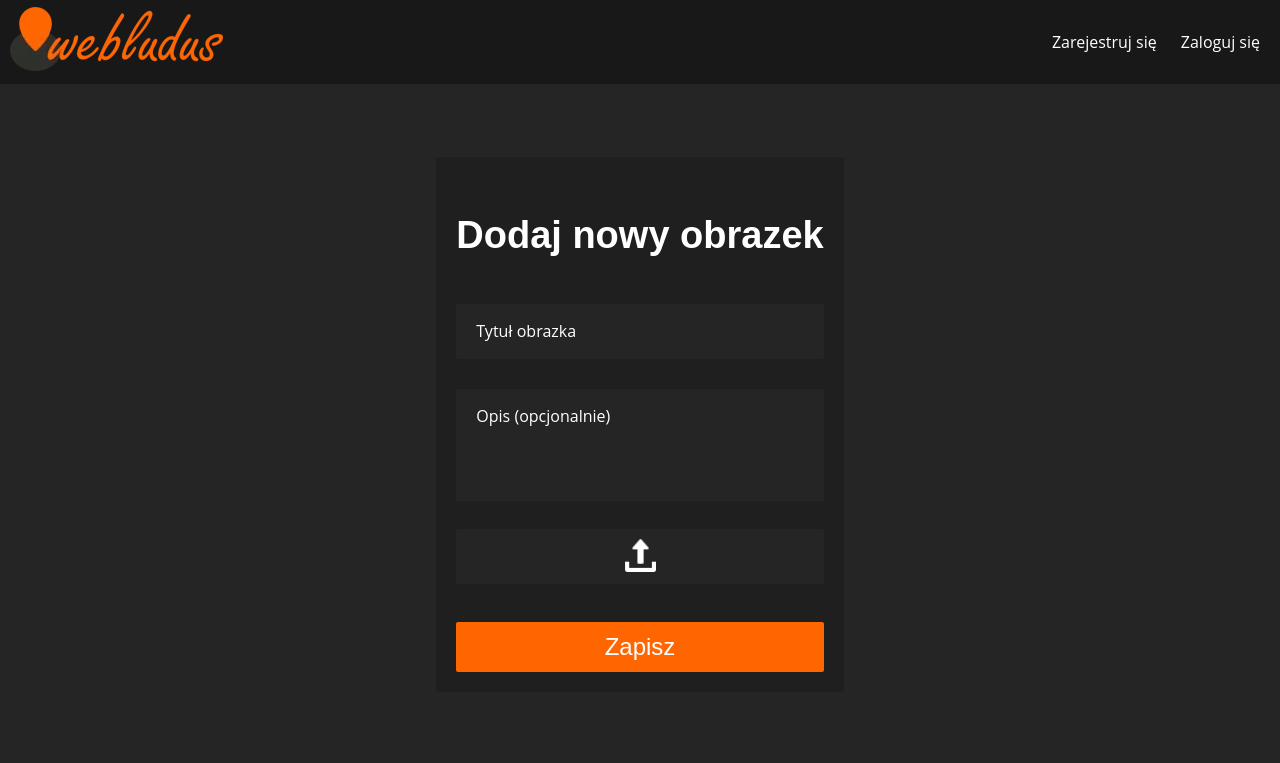
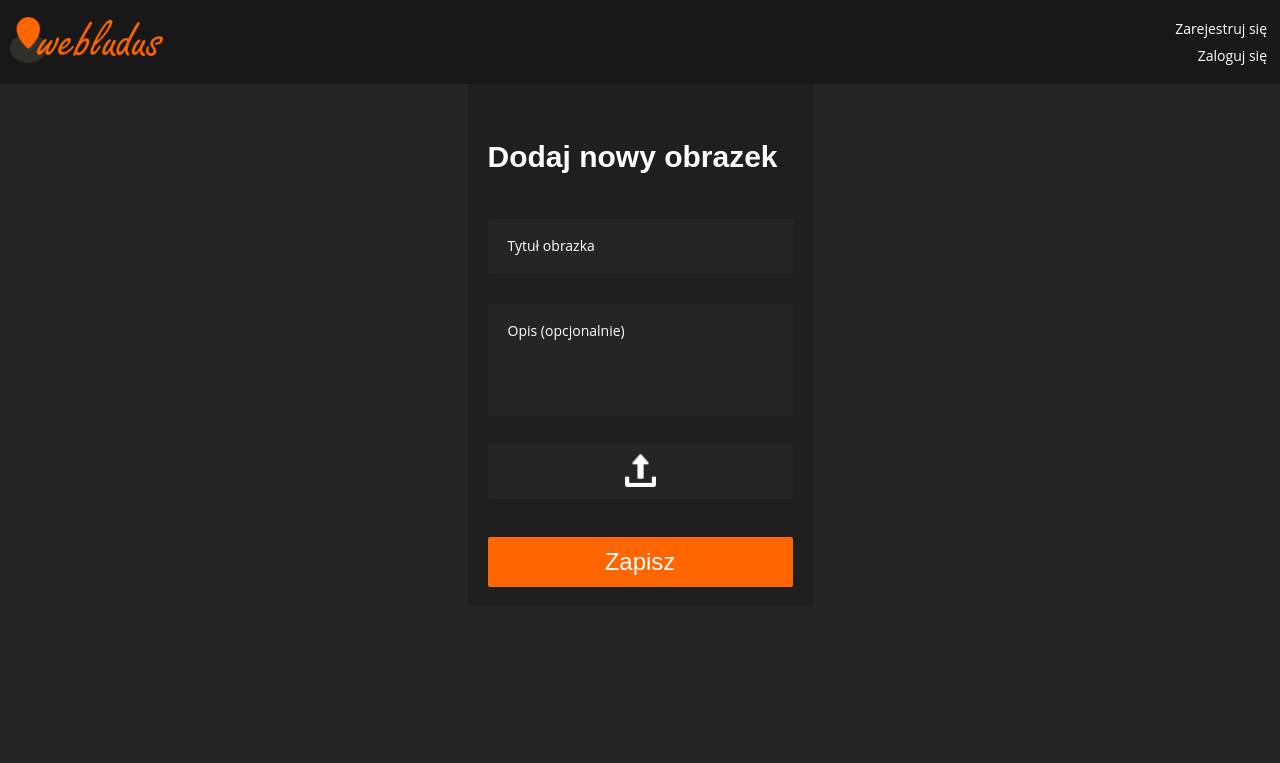
Before and after one commit to dawid-szaniawski/imagocms, a Flask app: page /create/ in a window 1280 px wide. Shown: the top 763 px of the page. Run offline with Flask 3, Linux system fonts and the light colour scheme; the visitor is signed in with stand-in values (Sample User, id 1); data that the repository does not hold is empty; some libraries are stand-ins or nearby versions.

Commit message:
make me less ugly pls

```diff
--- a/imagocms/static/style.css
+++ b/imagocms/static/style.css
@@ -2,7 +2,7 @@
   margin: 0;
   padding: 0;
   box-sizing: border-box;
-  font-size: 1.6rem;
+  font-size: 1.4rem;
   font-weight: 400;
   line-height: 1.5em;
   text-transform: none;
@@ -20,7 +20,7 @@ img {
 }
 h2, h2 a {
   color: #fff;
-  font-size: 2.6rem;
+  font-size: 2.3rem;
   font-weight: 450;
   text-decoration: none;
 }
@@ -31,7 +31,7 @@ header{
   color: #fff;
 }
 article{
-  margin: 20px;
+  margin: 20px 0px 0px 0px;
   overflow-wrap: break-word;
 }
 .heading {
@@ -51,11 +51,15 @@ article{
   max-width: 1600px;
   margin: auto;
 }
-.image{
+.content-container {
   background-color: #1f1f1f;
   max-width: 750px;
   margin: auto;
-  padding: 15px;
+  border-radius: 15px;
+  padding: 10px 0px;
+}
+h2.image-title{
+  padding: 0px 10px;
 }
 .image-source-container {
     width: fit-content;
@@ -88,9 +92,10 @@ article{
   filter: brightness(1.2);
 }
 .nav-link {
+  display: grid;
   text-decoration: none;
   color: #fff;
-  padding: 10px;
+  padding: 3px;
 }
 a.nav-link:hover {
   transition: .5s;
@@ -102,9 +107,13 @@ a.nav-link:hover {
 .image-details {
   display: flex;
   width: 100%;
+  padding: 0px 10px;
+}
+img.logo {
+  max-height: 46px;
 }
 img.comments-image {
-  padding: 4px;
+  padding: 0px 4px;
 }
 img.image-image {
     margin-top: 8px;
@@ -160,7 +169,7 @@ form {
 .title {
   color: #fff;
   font-family: sans-serif;
-  font-size: 3.8rem;
+  font-size: 3rem;
   font-weight: 600;
   margin-top: 30px;
 }
@@ -181,7 +190,7 @@ form {
   border: 0;
   box-sizing: border-box;
   color: #fff;
-  font-size: 2.4rem;
+  font-size: 2rem;
   height: 100%;
   outline: 0;
   padding: 4px 20px 0;
@@ -261,13 +270,7 @@ form {
   padding-bottom: 12px;
 }
 .comments-wrapper{
-  margin: 20px;
-}
-.comments {
-  padding: 15px;
-  background-color: #1f1f1f;
-  max-width: 750px;
-  margin: auto;
+  margin: 15px 10px;
 }
 form.add-comment-form {
   display: flex;
@@ -305,7 +308,7 @@ p.body {
 .description {
   resize: none;
   height: 112px;
-  font-size: 1.8rem;
+  font-size: 1.5rem;
 }
 .comment-input {
   width: 100%;
@@ -321,8 +324,14 @@ a.comments-link, .image-source-p {
 a.comments-link:hover, .image-source-p:hover {
   text-decoration: underline;
 }
-@media screen and (min-width: 400px) and (min-height: 670px) {
-  .form-body {
+.dp-flex {
+  display: inline-flex;
+}
+@media screen and (min-width: 768px) and (min-height: 1024px) {
+.form-body {
   height: 85vh;
 }
+article {
+  margin: 20px;
 }
+}
--- a/imagocms/templates/header.html
+++ b/imagocms/templates/header.html
@@ -1,14 +1,19 @@
 <div class="heading">
 <div class="logo"><a href="{{ url_for('homepage.index') }}" title="Strona główna | ImagoCMS">
-    <img src="{{ url_for('static', filename='logotype_213x64.webp') }}" width="213" height="64" alt="Przejdź na stronę główną | ImagoCMS"></a></div>
+    <img src="{{ url_for('static', filename='logotype_213x64.webp') }}"class="logo"
+         width="213" height="64" alt="Przejdź na stronę główną | ImagoCMS"></a></div>
 <div class="nav">
     {% if g.user %}
-    <span class="nav-link" style="color: #f60;">{{ g.user['username'] }}</span>
-    <a href="{{ url_for('auth.logout') }}" title="Wyloguj się" class="nav-link">Wyloguj się</a>
-    <a href="{{ url_for('create.create') }}" title="Dodaj nowy post" class="nav-link add-new">Dodaj</a>
+    <span class="nav-link dp-flex" style="color: #f60;">{{ g.user['username'] }}</span>
+    <a href="{{ url_for('auth.logout') }}" title="Wyloguj się"
+       class="nav-link dp-flex">Wyloguj się</a>
+    <a href="{{ url_for('create.create') }}" title="Dodaj nowy post"
+       class="nav-link add-new">Dodaj</a>
     {% else %}
-    <a href="{{ url_for('auth.register') }}" title="Zarejestruj się" class="nav-link">Zarejestruj się</a>
-    <a href="{{ url_for('auth.login') }}" title="Zaloguj się" class="nav-link">Zaloguj się</a>
+    <a href="{{ url_for('auth.register') }}" title="Zarejestruj się"
+       class="nav-link">Zarejestruj się</a>
+    <a href="{{ url_for('auth.login') }}" title="Zaloguj się"
+       class="nav-link">Zaloguj się</a>
     {% endif %}
 </div>
 </div>
--- a/imagocms/templates/homepage/comments.html
+++ b/imagocms/templates/homepage/comments.html
@@ -1,5 +1,5 @@
-<section class="comments-wrapper">
-    <div class="comments">
+<section class="content-container" style="margin: 15px auto 15px auto;">
+    <div class="comments-wrapper">
   {% if g.user %}
     <div class="add-comment">
         <form method="post" class="add-comment-form">
--- a/imagocms/templates/homepage/img_article.html
+++ b/imagocms/templates/homepage/img_article.html
@@ -1,5 +1,5 @@
 <article>
-    <div class="image">
+    <div class="content-container">
         <h2 class="image-title">
             <a href="{{ url_for('homepage.image_page', img_id=image['id']) }}"
              title="{{ image['title'] }}">{{ image['title'] }}</a></h2>
```
